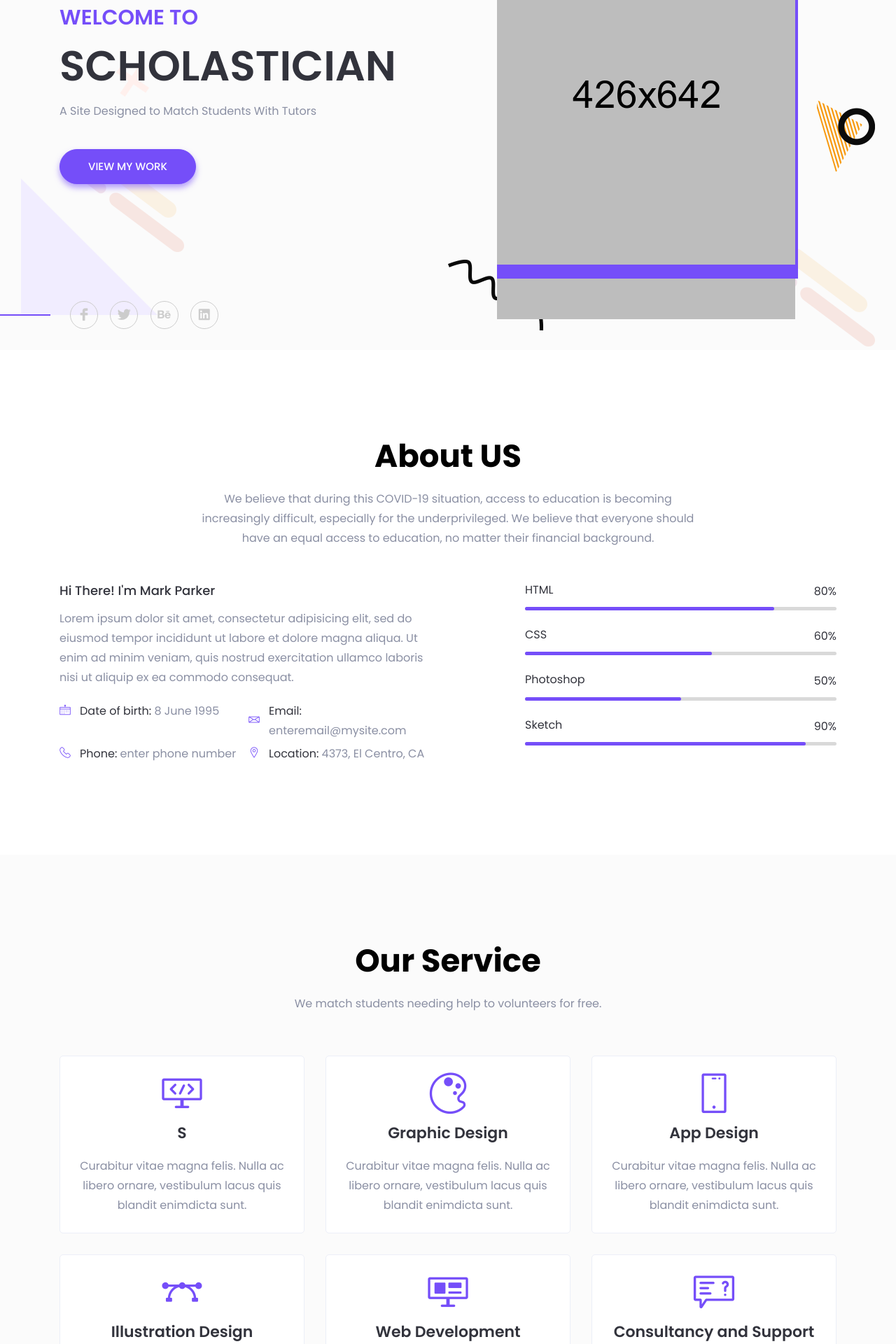
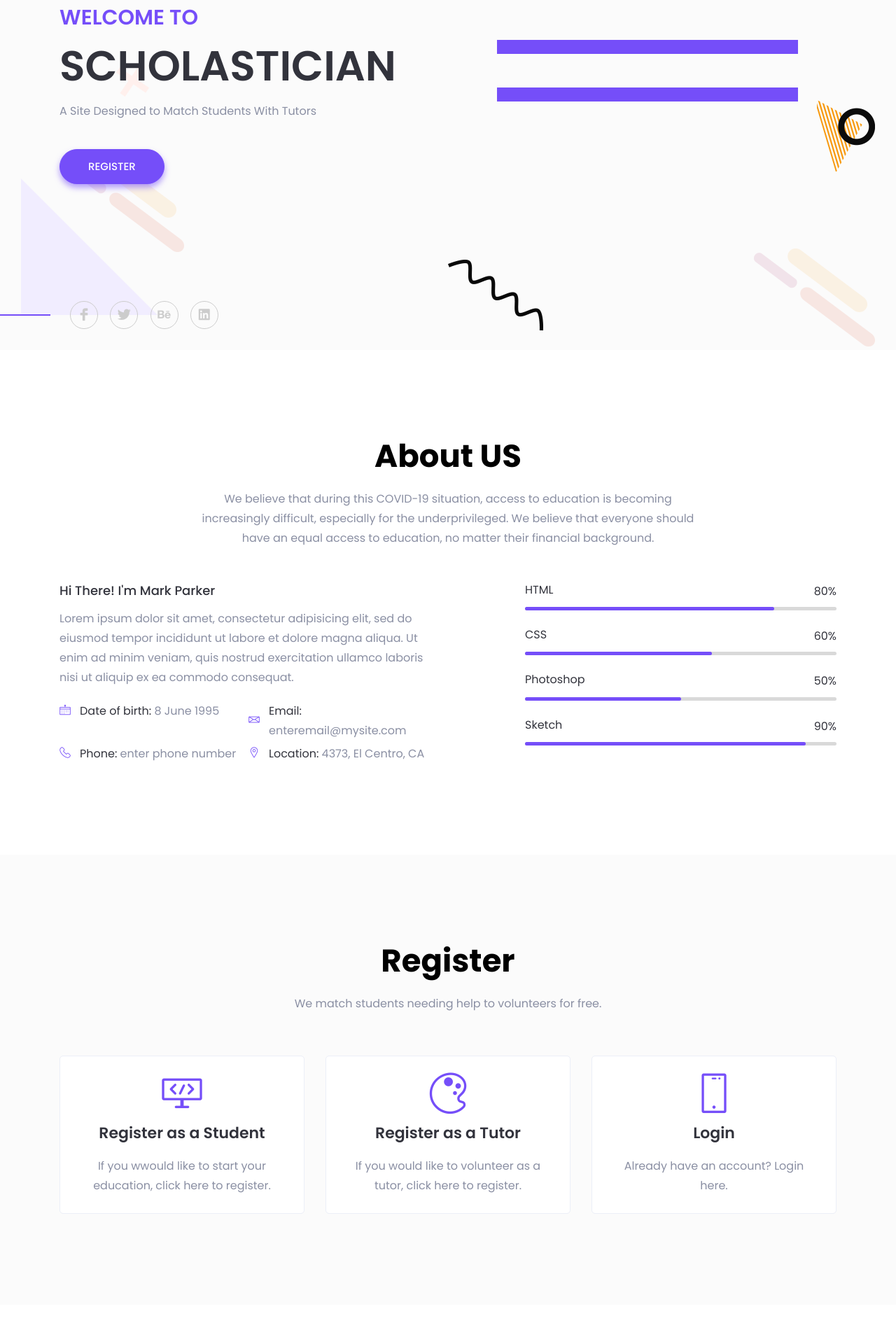
Before and after one commit to yatinpokle/Scholastician.github.io, a PHP site: page / in a window 1280 px wide. Shown: the part 320-2240 px from the top of the page at 70% size. Run offline with PHP 8.4, Linux system fonts and the light colour scheme; some libraries are stand-ins or nearby versions; some web fonts are replaced.

Commit message:
Updated Index

```diff
--- a/Volunteer/Scholastician/Documents/assets/css/style.css
+++ b/Volunteer/Scholastician/Documents/assets/css/style.css
@@ -471,6 +471,9 @@ p {
     .navigation .navbar .navbar-brand {
       padding-top: 0;
       padding-bottom: 5px; }
+      .navbar-Brand{
+
+      }
     .navigation .navbar .navbar-toggler {
       padding: 2px 6px; }
       .navigation .navbar .navbar-toggler .toggler-icon {
--- a/Volunteer/Scholastician/Documents/index.html
+++ b/Volunteer/Scholastician/Documents/index.html
@@ -12,7 +12,7 @@
     <meta name="viewport" content="width=device-width, initial-scale=1, shrink-to-fit=no">
 
     <!--====== Title ======-->
-    <title>Unfold - Personal Portfolio & CV Template</title>
+    <title>Scholastician</title>
 
     <!--====== Favicon Icon ======-->
     <link rel="shortcut icon" href="assets/images/favicon.png" type="image/png">
@@ -79,7 +79,7 @@
                                 <ul class="navbar-nav ml-auto">
                                     <li class="nav-item active"><a class="page-scroll" href="#home">Home</a></li>
                                     <li class="nav-item"><a class="page-scroll" href="#about">About</a></li>
-                                    <li class="nav-item"><a class="page-scroll" href="#service">Services</a></li>
+                                    <li class="nav-item"><a class="page-scroll" href="#service">Register</a></li>
                                     <li class="nav-item"><a class="page-scroll" href="#work">Portfolio</a></li>
                                     <li class="nav-item"><a class="page-scroll" href="#blog">Blog</a></li>
                                     <li class="nav-item"><a class="page-scroll" href="#contact">Contact</a></li>
@@ -129,12 +129,12 @@
                             <h4 class="sub-title">Welcome to</h4>
                             <h1 class="title">Scholastician</h1>
                             <p>A Site Designed to Match Students With Tutors</p>
-                            <a class="main-btn" href="#work">View my Work</a>
+                            <a class="main-btn" href="#service">Register</a>
                         </div> <!-- header content right -->
                     </div>
                     <div class="col-lg-6 offset-xl-1">
                         <div class="header-image d-none d-lg-block">
-                            <img src="assets/images/banner/hero.png" alt="hero">
+                            <!-- <img src="assets/images/banner/hero.png" alt="hero"> -->
                         </div> <!-- header image -->
                     </div>
                 </div> <!-- row -->
@@ -302,7 +302,7 @@
             <div class="row justify-content-center">
                 <div class="col-lg-8">
                     <div class="section-title text-center pb-30">
-                        <h2 class="title">Our Service</h2>
+                        <h2 class="title">Register</h2>
                         <p>We match students needing help to volunteers for free.</p>
                     </div> <!-- section title -->
                 </div>
@@ -314,8 +314,8 @@
                             <i class="lni-code-alt"></i>
                         </div>
                         <div class="service-content">
-                            <h4 class="service-title"><a href="#">S</a></h4>
-                            <p>Curabitur vitae magna felis. Nulla ac libero ornare, vestibulum lacus quis blandit enimdicta sunt.</p>
+                            <h4 class="service-title"><a href="userRegistration.php">Register as a Student</a></h4>
+                            <p>If you wwould like to start your education, click here to register.</p>
                         </div>
                     </div> <!-- single service -->
                 </div>
@@ -325,8 +325,8 @@
                             <i class="lni-color-pallet"></i>
                         </div>
                         <div class="service-content">
-                            <h4 class="service-title"><a href="userRegistration.php">Graphic Design</a></h4>
-                            <p>Curabitur vitae magna felis. Nulla ac libero ornare, vestibulum lacus quis blandit enimdicta sunt.</p>
+                            <h4 class="service-title"><a href="tutorRegistration.php">Register as a Tutor</a></h4>
+                            <p>If you would like to volunteer as a tutor, click here to register.</p>
                         </div>
                     </div> <!-- single service -->
                 </div>
@@ -336,41 +336,8 @@
                             <i class="lni-mobile"></i>
                         </div>
                         <div class="service-content">
-                            <h4 class="service-title"><a href="#">App Design</a></h4>
-                            <p>Curabitur vitae magna felis. Nulla ac libero ornare, vestibulum lacus quis blandit enimdicta sunt.</p>
-                        </div>
-                    </div> <!-- single service -->
-                </div>
-                <div class="col-lg-4 col-md-6 col-sm-8">
-                    <div class="single-service text-center mt-30">
-                        <div class="service-icon">
-                            <i class="lni-vector"></i>
-                        </div>
-                        <div class="service-content">
-                            <h4 class="service-title"><a href="#">Illustration Design</a></h4>
-                            <p>Curabitur vitae magna felis. Nulla ac libero ornare, vestibulum lacus quis blandit enimdicta sunt.</p>
-                        </div>
-                    </div> <!-- single service -->
-                </div>
-                <div class="col-lg-4 col-md-6 col-sm-8">
-                    <div class="single-service text-center mt-30">
-                        <div class="service-icon">
-                            <i class="lni-website"></i>
-                        </div>
-                        <div class="service-content">
-                            <h4 class="service-title"><a href="#">Web Development</a></h4>
-                            <p>Curabitur vitae magna felis. Nulla ac libero ornare, vestibulum lacus quis blandit enimdicta sunt.</p>
-                        </div>
-                    </div> <!-- single service -->
-                </div>
-                <div class="col-lg-4 col-md-6 col-sm-8">
-                    <div class="single-service text-center mt-30">
-                        <div class="service-icon">
-                            <i class="lni-support"></i>
-                        </div>
-                        <div class="service-content">
-                            <h4 class="service-title"><a href="#">Consultancy and Support</a></h4>
-                            <p>Curabitur vitae magna felis. Nulla ac libero ornare, vestibulum lacus quis blandit enimdicta sunt.</p>
+                            <h4 class="service-title"><a href="#">Login</a></h4>
+                            <p>Already have an account? Login here.</p>
                         </div>
                     </div> <!-- single service -->
                 </div>
@@ -382,22 +349,7 @@
 
     <!--====== CALL TO ACTION PART START ======-->
 
-    <section id="call-to-action" class="call-to-action pt-125 pb-130 bg_cover" style="background-image: url(assets/images/call-to-action.jpg)">
-        <div class="container">
-            <div class="row justify-content-center">
-                <div class="col-xl-8 col-lg-9">
-                    <div class="call-action-content text-center">
-                        <h2 class="action-title">Have any project on mind?</h2>
-                        <p>Lorem ipsum dolor sit amet, consectetur adipisicing elit, sed do eiusmod tempor incididunt ut labore et dolore magna aliqua nostrud.</p>
-                        <ul>
-                            <li><a class="main-btn custom" href="#">download cv</a></li>
-                            <li><a class="main-btn custom-2" href="#">hire me</a></li>
-                        </ul>
-                    </div> <!-- call action content -->
-                </div>
-            </div> <!-- row -->
-        </div> <!-- container -->
-    </section>
+
 
     <!--====== CALL TO ACTION PART ENDS ======-->
 
@@ -760,7 +712,22 @@
     </section>
 
     <!--====== CONTACT PART ENDS ======-->
-
+    <section id="call-to-action" class="call-to-action pt-125 pb-130 bg_cover" style="background-image: url(assets/images/call-to-action.jpg)">
+        <div class="container">
+            <div class="row justify-content-center">
+                <div class="col-xl-8 col-lg-9">
+                    <div class="call-action-content text-center">
+                        <h2 class="action-title">Have any project on mind?</h2>
+                        <p>Lorem ipsum dolor sit amet, consectetur adipisicing elit, sed do eiusmod tempor incididunt ut labore et dolore magna aliqua nostrud.</p>
+                        <ul>
+                            <li><a class="main-btn custom" href="#">download cv</a></li>
+                            <li><a class="main-btn custom-2" href="#">hire me</a></li>
+                        </ul>
+                    </div> <!-- call action content -->
+                </div>
+            </div> <!-- row -->
+        </div> <!-- container -->
+    </section>
     <!--====== FOOTER PART START ======-->
 
     <footer id="footer" class="footer-area">
```
Also changed, not shown: Volunteer/Scholastician/Documents/assets/images/logo.png.
